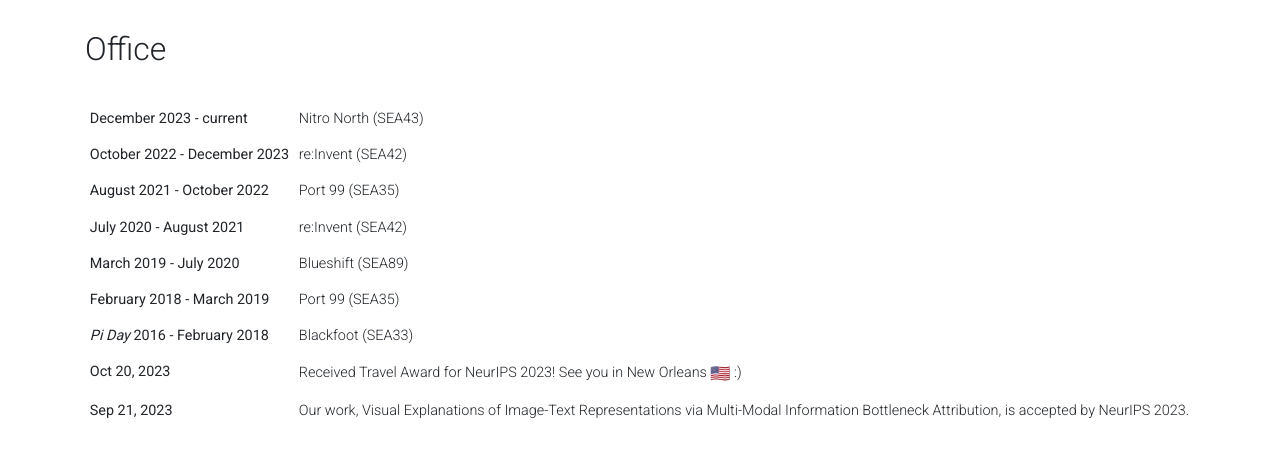
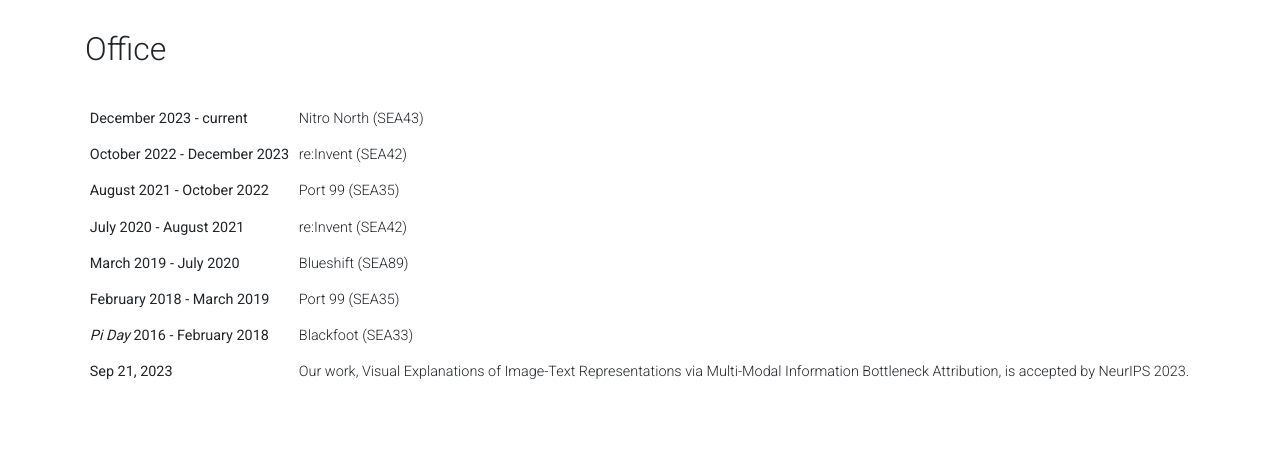
Before and after one commit to gfw001/gfw001.github.io, a Jekyll site: the page office.html, which Jekyll copies as it is, in a window 1280 px wide. Shown: the top 457 px of the page. Built offline with Jekyll 4.4.1, drawn with Linux system fonts in a browser that asks for light colours; emoji names are drawn with the system emoji font; a style sheet for code colours, icons or effects is not loaded.

Commit message:
Update office.html

```diff
--- a/office.html
+++ b/office.html
@@ -87,10 +87,6 @@
            <td> Blackfoot (SEA33) </td>
          </tr>
          <tr>
-           <th scope="row">Oct 20, 2023</th>
-           <td> Received Travel Award for NeurIPS 2023! See you in New Orleans <img class="emoji" title=":us:" alt=":us:" src="https://github.githubassets.com/images/icons/emoji/unicode/1f1fa-1f1f8.png" height="20" width="20"> :) </td>
-         </tr>
-         <tr>
            <th scope="row">Sep 21, 2023</th>
            <td> Our work, <a href="https://neurips.cc/virtual/2023/poster/72331" rel="external nofollow noopener" target="_blank">Visual Explanations of Image-Text Representations via Multi-Modal Information Bottleneck Attribution</a>, is accepted by NeurIPS 2023. </td>
          </tr>
```
